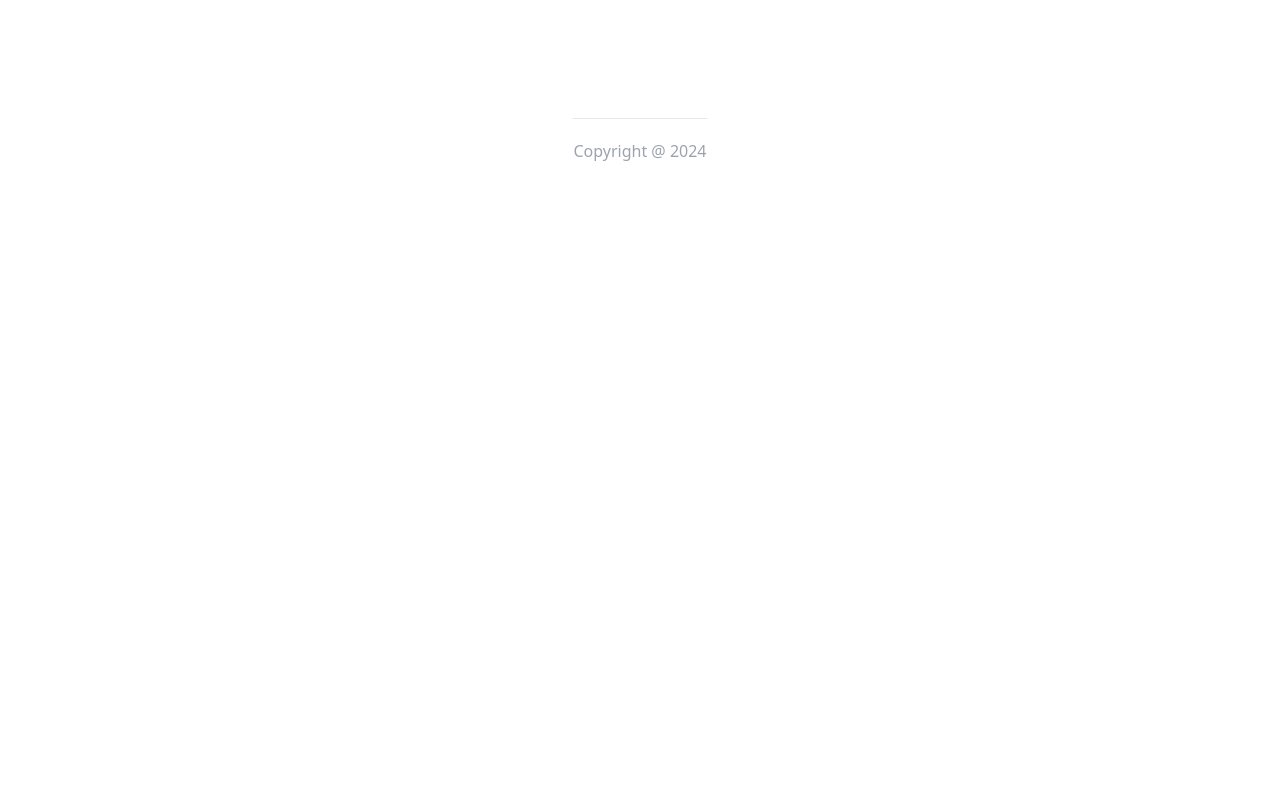
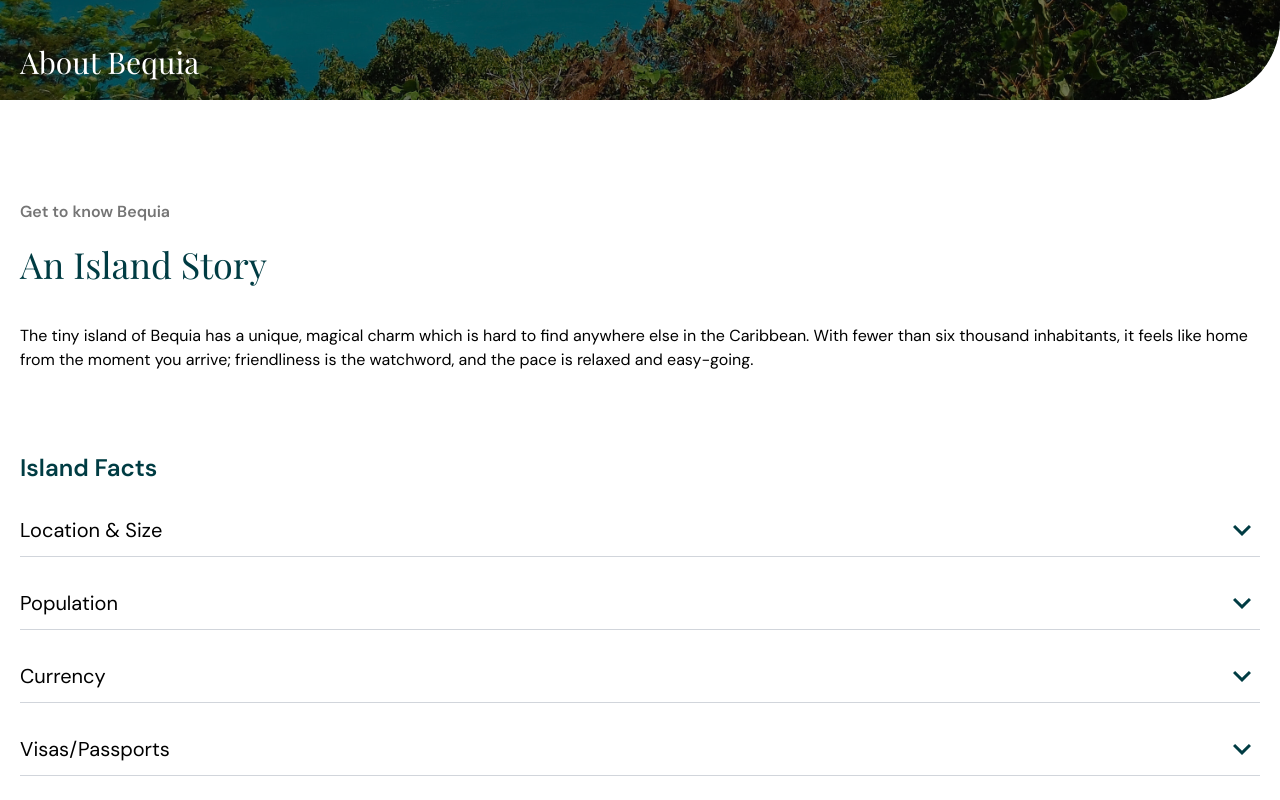
Before and after one commit to Sariah-dotcom/bequia-tourism-association, a React (Vite) app: page /about-bequia in a window 1280 px wide. Shown: the part 540-1340 px from the top of the page. Before the commit the page ends 800 px from the top, so only its background shows below. Built offline with nearby package versions, Linux system fonts and the light colour scheme; a web font is replaced by a local one.

Commit message:
complete about and travel page

```diff
--- /dev/null
+++ b/src/components/Accordion.jsx
@@ -0,0 +1,34 @@
+import React, { useState } from 'react';
+import { MdKeyboardArrowDown } from "react-icons/md";
+
+export default function Accordion(props) {
+  const [getContent, setContent] = useState(false);
+
+  function toggleContent() {
+    setContent(!getContent);
+  }
+
+  return (
+    <div className="border-b border-gray-300 py-2">
+      {/* Accordion Header */}
+      <div
+        className="flex justify-between items-center cursor-pointer"
+        onClick={toggleContent}
+      >
+        <h3 className="text-xl font-dm">{props.accordionTitle}</h3>
+        <MdKeyboardArrowDown
+          className={`text-green text-4xl transform transition-transform ${
+            getContent ? "rotate-180" : ""
+          }`}
+        />
+      </div>
+
+      {/* Accordion Content */}
+      {getContent && (
+        <p className="mt-5">
+          {props.content}
+        </p>
+      )}
+    </div>
+  );
+}
--- /dev/null
+++ b/src/components/PageHero.jsx
@@ -0,0 +1,15 @@
+import React from 'react'
+
+export default function PageHero(props) {
+  return (
+    <div className='relative h-[80vh] rounded-br-[5rem] w-full overflow-hidden'>
+        <img className='absolute top-0 left-0 w-full h-full object-cover' src={props.heroImage} alt="bequia arial shot" />
+
+        <div className="absolute top-0 left-0 w-full h-full bg-black bg-opacity-50"></div>
+
+        <div className='absolute bottom-5 left-3 text-3xl text-white lg:left-5'>
+            <h1>{props.pageTitle}</h1>
+        </div>
+    </div>
+  )
+}
--- /dev/null
+++ b/src/components/ScrollToTop.jsx
@@ -0,0 +1,14 @@
+import { useEffect } from 'react';
+import { useLocation } from 'react-router-dom';
+
+const ScrollToTop = () => {
+  const { pathname } = useLocation();
+
+  useEffect(() => {
+    window.scrollTo(0, 0);
+  }, [pathname]);
+
+  return null;
+};
+
+export default ScrollToTop;
--- /dev/null
+++ b/src/components/SubHeading.jsx
@@ -0,0 +1,7 @@
+import React from 'react'
+
+export default function SubHeading(props) {
+  return (
+    <h2 className='font-dm font-semibold text-green text-2xl mb-5'>{props.title}</h2>
+  )
+}
--- a/src/index.css
+++ b/src/index.css
@@ -2,12 +2,16 @@
 @tailwind components;
 @tailwind utilities;
 
-.bento div {
-  background: #000;
+html {
+    scroll-behavior: smooth;
 }
 
 h1, h2 {
     font-family: 'Playfair Display';
+}
+
+p {
+    font-family: 'DM Sans';
 }
 
 .menu-items {
@@ -36,3 +40,9 @@ h1, h2 {
 .link:hover {
     color: #2cc8da;
 }
+
+.page-content {
+    display: flex;
+    flex-direction: column;
+    gap: 5rem;
+}
--- a/src/pages/About.jsx
+++ b/src/pages/About.jsx
@@ -1,9 +1,72 @@
 import React from 'react'
+import PageHero from '../components/PageHero'
+import SubHeading from '../components/SubHeading'
+import SectionHeading from '../components/SectionHeading';
+import Accordion from '../components/Accordion';
+import ScrollToTop from '../components/ScrollToTop';
 
 export default function About() {
   return (
     <div>
-      About
+      <ScrollToTop />
+
+      <PageHero
+        heroImage='/hero-images/bay.jpg'
+        pageTitle='About Bequia'
+      />
+
+      <div className='page-content p-5 mt-[5rem]'>
+        <div>
+          <SectionHeading subheading='Get to know Bequia' heading='An Island Story'/>
+          <p>
+            The tiny island of Bequia has a unique, magical charm which is hard to find
+            anywhere else in the Caribbean. With fewer than six thousand inhabitants, it
+            feels like home from the moment you arrive; friendliness is the watchword,
+            and the pace is relaxed and easy-going.
+          </p>
+        </div>
+
+        <div>
+          <SubHeading title='Island Facts' />
+          <div className='flex flex-col gap-5'>
+            <Accordion
+                accordionTitle='Location & Size'
+                content='Bequia is situated at latitude 13 N and 60.15 West, in the southern part of the Caribbean
+                  chain known as the Windward Islands. After the capital island of St. Vincent (pop. 110,000)
+                  situated nine miles to the north, Bequia is the largest of the thirty-two islands and cays
+                  that make up the island state of St. Vincent & the Grenadines. '
+            />
+
+              <Accordion
+                  accordionTitle='Population'
+                  content='An intriguing mix of native Bequians of African, Scottish, Irish, French, Indian and
+                  Carib descent - many of whom can trace their ancestry directly back the islands earliest inhabitants
+                  of the 18th century - and more recent settlers from Europe, America and Canada who have chosen to make Bequia their home. '
+              />
+
+              <Accordion
+                  accordionTitle='Currency'
+                  content='Local currency is the EC ("EE SEE") dollar which is tied to the US dollar at approximately
+                      US$1 to EC$2.67. Most businesses and taxis will accept US$ (normally at EC$2.60), and you may find
+                      small denomination US$ notes useful. US$ rather than sterling travellers cheques are recommended.
+                      Credit cards are widely accepted at hotels, restaurants and boutiques, but smaller businesses may
+                      ask for EC or US cash. ATM machines are available at both banks on the island.'
+            />
+
+            <Accordion
+                  accordionTitle='Visas/Passports'
+                  content='Entry Visas are not required for American or Commonwealth citizens, or for those nationals of
+                  a country which has a visa exemption agreement with St. Vincent & the Grenadines.'
+              />
+
+              <Accordion
+                  accordionTitle='Weather'
+                  content='Daytime temperatures consistently average between 26C (79F) and 30C (86F) throughout the year.
+                  A "chilly" evening in the winter months (January to March) might see a low of around 21C (70F) and in the summer months the temperature will occasionally reach 32C (90F). '
+              />
+          </div>
+        </div>
+      </div>
     </div>
   )
 }
--- a/src/pages/Home.jsx
+++ b/src/pages/Home.jsx
@@ -13,11 +13,13 @@ import { FaHotel } from "react-icons/fa";
 import { IoMdBoat } from "react-icons/io";
 import InformationCard from '../components/InformationCard';
 import { Link } from 'react-router-dom';
+import ScrollToTop from '../components/ScrollToTop';
 
 
 export default function Home() {
   return (
     <div className="flex flex-col gap-20">
+      <ScrollToTop />
       <Hero />
 
       <section className="px-5">
--- a/src/pages/Travel.jsx
+++ b/src/pages/Travel.jsx
@@ -1,9 +1,64 @@
 import React from 'react'
+import PageHero from '../components/PageHero'
+import SubHeading from '../components/SubHeading'
+import ScrollToTop from '../components/ScrollToTop'
+import SectionHeading from '../components/SectionHeading'
 
 export default function Travel() {
   return (
     <div>
-      Travel
+      <ScrollToTop />
+      <PageHero
+        heroImage='/hero-images/ferry.jpg'
+        pageTitle='Travel'
+      />
+
+
+      <div className='page-content px-5'>
+       <div className='mt-[5rem]'>
+        <SectionHeading subheading='Arriving here' heading='Getting to Bequia'/>
+          <p>
+              The following international airlines now fly direct into Argyle International Airport (AIA) in St. Vincent: <br /> <br />
+          </p>
+
+          <ul className='text-green font-dm font-semibold'>
+              <li><a href="#">Air Canada (Rouge)</a></li>
+              <li><a href="#">American Airlines</a></li>
+              <li><a href="#">Virgin Atlantic</a></li>
+              <li><a href="#">Caribbean Airlines</a></li>
+              <li><a href="#">Inter Caribbean</a></li>
+          </ul>
+
+          <p className='mt-5'>
+            Visitors from outside the Caribbean region, including from the USA and Canada, may still also approach
+            Bequia via direct international flights into Barbados or St. Lucia. <br /><br /> International arrivals into Barbados and St. Lucia are in the early afternoon, which (assuming no outbound delays) allows convenient onward connections to Bequia.
+            Barbados' Grantley Adams International Airport is served by the following major airlines:
+          </p>
+
+          <p className='mt-5'>
+            Onward connection to Bequia is then completed by ferry from the Grenadines Wharf in
+            Kingstown, approx 40 minutes and US$ 30 by taxi from AIA. (Check ferry departure times,
+            as these may not provide a same-day connection for late afternoons arrivals)
+          </p>
+       </div>
+
+       <div>
+        <SubHeading title='Ferry'/>
+        <p>
+            After arriving at the airport in St. Vincent, visitors should take a taxi (approx US$30) to the "Ferry Dock"
+            (officially known as the Grenadines Wharf) in Kingstown to catch the ferry to Bequia - either the <b>Admiral (orange and white)</b>
+            or the <b>Bequia Express I, II, III, IV or V(red and white)</b> . <br /><br />
+            Once at the ferry dock, you must pass through the Grenadines Wharf terminal. Pay for your
+            ferry ticket on board. Fares are EC$25 each way.
+            US dollars will be accepted by both taxis and ferries at about 2.60 to the EC$. <br /><br />
+            The ferries - all of which offer snack and drinks bar and a choice of interior air-conditioned seating,
+             or outside benches for the best view - are frequent on weekdays but less frequent at the weekends. <br /><br /> Cancellations may occasionally occur at short notice.
+            Schedules can also be subject to seasonal change, so it's sensible to check with the ferry companies or the Bequia Tourism Association before planning your journey.
+        </p>
+       </div>
+
+
+      </div>
     </div>
   )
 }
```
Also changed, not shown: public/hero-images/bay.jpg (added), public/hero-images/ferry.jpg (added).
